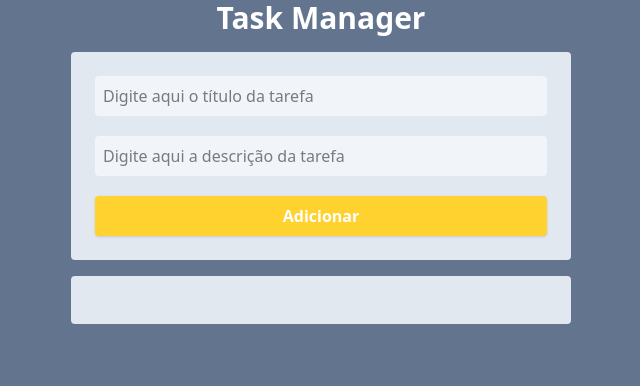
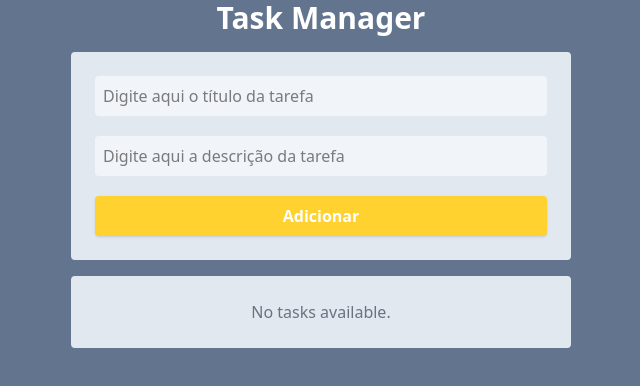
Before and after one commit to VictorAnizauBarros/react-task-manager, a React (Vite) app: page / in a window 1280 px wide. Shown: the top 386 px of the page, without its empty margins (319-959 px from the left). Built offline with nearby package versions, Linux system fonts and the light colour scheme.

Commit message:
refactor(tasks): adiciona mensagem quando não há novas tarefas.

```diff
--- a/src/components/Tasks.jsx
+++ b/src/components/Tasks.jsx
@@ -11,6 +11,13 @@ function Tasks({ tasks, onClickChangeTaskStatus, onClickDeleteTask }) {
     query.set("description", task.description);
 
     navigate(`/tasks?${query.toString()}`);
+  }
+  if (!tasks || tasks.length === 0) {
+    return (
+      <div className="bg-slate-200 p-6 rounded text-center text-gray-500">
+        No tasks available.
+      </div>
+    );
   }
   return (
     <div className="bg-slate-200 p-6 rounded ">
```
